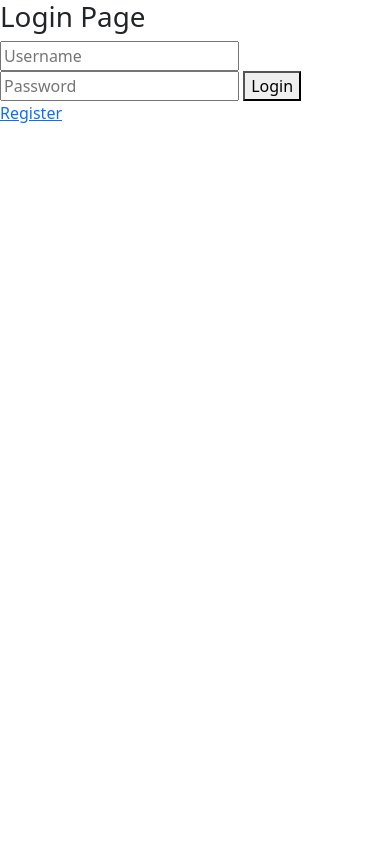
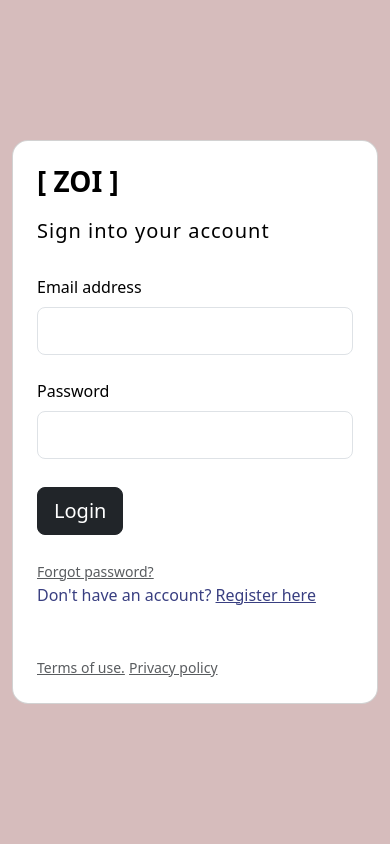
Before and after one commit to Pyro18/zoi-beauty, a PHP site: page /login in a window 390 px wide. Run offline with PHP 8.4, Linux system fonts and the light colour scheme; some libraries are stand-ins or nearby versions.

Commit message:
modifica login.js & login.php

```diff
--- a/backend/api/v1/service/booking.php
+++ b/backend/api/v1/service/booking.php
@@ -1,5 +1,4 @@
 <?php
-// Includi i file di configurazione del database e delle richieste
 include '../../../config/db.php';
 include '../../../config/request_db.php';
 
--- a/backend/api/v1/service/services.php
+++ b/backend/api/v1/service/services.php
@@ -1,5 +1,4 @@
 <?php
-// Includi i file di configurazione del database e delle richieste
 include '../../../config/db.php';
 include '../../../config/request_db.php';
 
--- a/frontend/assets/js/admin/dashboard.js
+++ b/frontend/assets/js/admin/dashboard.js
@@ -1,5 +1,3 @@
-/* globals Chart:false */
-
 (() => {
     'use strict'
 
--- a/frontend/assets/js/auth/login.js
+++ b/frontend/assets/js/auth/login.js
@@ -11,15 +11,13 @@ function handleLoginFormSubmit(event) {
     console.log('userIdentifierInput:', userIdentifierInput);
     console.log('passwordInput:', passwordInput);
 
-
-    // Verificare se gli elementi sono stati trovati
     if (userIdentifierInput && passwordInput) {
         const userIdentifier = userIdentifierInput.value;
         const password = passwordInput.value;
 
         // Effettuare la richiesta XMLHttpRequest
         const xhr = new XMLHttpRequest();
-        xhr.open('POST', 'http://localhost:8000/backend/api/v1/auth/login.php', true);
+        xhr.open('POST', 'http://localhost:8080/backend/api/v1/auth/login.php', true);
         xhr.setRequestHeader('Content-Type', 'application/json');
         xhr.onreadystatechange = function () {
             if (xhr.readyState === 4) {
@@ -42,15 +40,13 @@ function handleLoginFormSubmit(event) {
             password: password
         }));
     } else {
-        console.error('Input fields not //found');
+        console.error('Input fields not found');
     }
 }
 
-// Assicurarsi che il codice venga eseguito dopo il caricamento della pagina
 window.onload = function() {
     const form = document.querySelector('form');
     if (form) {
-        // Aggiungi un listener per l'invio del modulo di auth
         form.addEventListener('submit', handleLoginFormSubmit);
     } else {
         console.error('Form element not found');
--- a/frontend/assets/js/auth/register.js
+++ b/frontend/assets/js/auth/register.js
@@ -16,7 +16,7 @@ window.onload = function() {
         }
 
         const xhr = new XMLHttpRequest();
-        xhr.open('POST', 'http://localhost:8000/backend/api/v1/auth/register.php', true);
+        xhr.open('POST', 'http://localhost:8080/backend/api/v1/auth/register.php', true);
         xhr.setRequestHeader('Content-Type', 'application/json');
         xhr.onreadystatechange = function () {
             if (xhr.readyState === 4) {
--- a/frontend/components/userpages/auth/login.php
+++ b/frontend/components/userpages/auth/login.php
@@ -45,12 +45,48 @@
 
 </head>
 <body>
-    <h1>Login Page</h1>
-    <form action="/" method="POST">
-        <input type="text" name="username" placeholder="Username">
-        <input type="password" name="password" placeholder="Password">
-        <button type="submit">Login</button>
-    </form>
-    <a href="/register">Register</a>
+
+<section class="vh-100" style="background-color: #d6bcbc;">
+    <div class="container py-5 h-100">
+        <div class="row d-flex justify-content-center align-items-center h-100">
+            <div class="col col-xl-10">
+                <div class="card" style="border-radius: 1rem;">
+                    <div class="row g-0">
+                        <div class="col-md-6 col-lg-5 d-none d-md-block">
+                            <img src="" alt="login form" class="img-fluid" style="border-radius: 1rem 0 0 1rem;" />
+                        </div>
+                        <div class="col-md-6 col-lg-7 d-flex align-items-center">
+                            <div class="card-body p-4 p-lg-5 text-black">
+                                <form id="loginForm">
+                                    <div class="d-flex align-items-center mb-3 pb-1">
+                                        <span class="h1 fw-bold mb-0">[ ZOI ]</span>
+                                    </div>
+                                    <h5 class="fw-normal mb-3 pb-3" style="letter-spacing: 1px;">Sign into your account</h5>
+                                    <div data-mdb-input-init class="form-outline mb-4">
+                                        <label class="form-label" for="userIdentifierInput">Email address</label>
+                                        <input type="text" id="userIdentifierInput" class="form-control form-control-lg" name="userIdentifier" />
+                                    </div>
+                                    <div data-mdb-input-init class="form-outline mb-4">
+                                        <label class="form-label" for="passwordInput">Password</label>
+                                        <input type="password" id="passwordInput" class="form-control form-control-lg" name="password" />
+                                    </div>
+                                    <div class="pt-1 mb-4">
+                                        <button data-mdb-button-init data-mdb-ripple-init class="btn btn-dark btn-lg btn-block" type="submit">Login</button>
+                                    </div>
+                                    <a class="small text-muted" href="#!">Forgot password?</a>
+                                    <p class="mb-5 pb-lg-2" style="color: #393f81;">Don't have an account? <a href="#!" style="color: #393f81;">Register here</a></p>
+                                    <a href="#!" class="small text-muted">Terms of use.</a>
+                                    <a href="#!" class="small text-muted">Privacy policy</a>
+                                </form>
+                            </div>
+                        </div>
+                    </div>
+                </div>
+            </div>
+        </div>
+    </div>
+</section>
+
+<script src="/frontend/assets/js/auth/login.js"></script>
 </body>
 </html>
```
Also changed, not shown: frontend/assets/js/homepage/services.js (+4 -4 lines), .htaccess.
